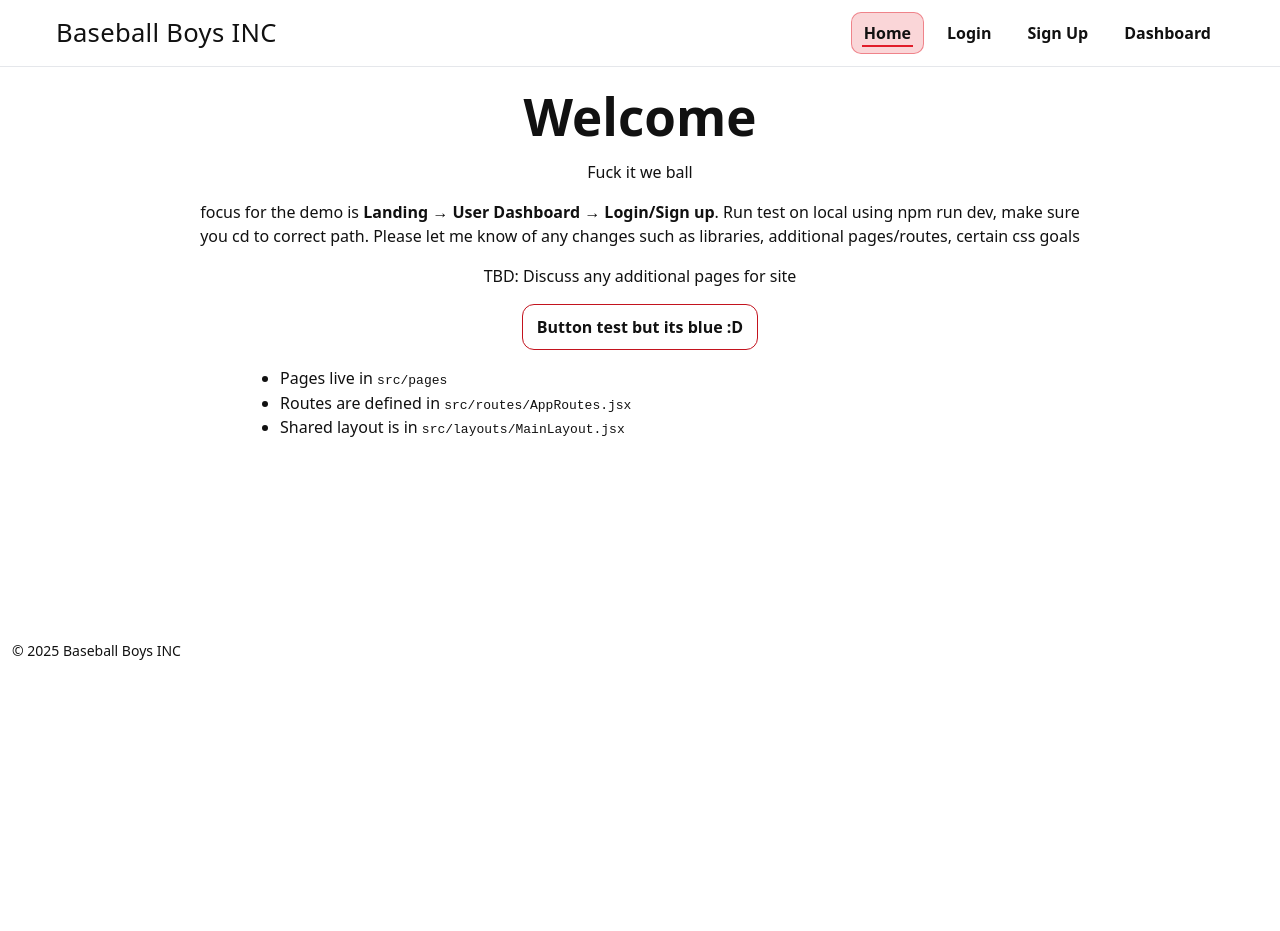
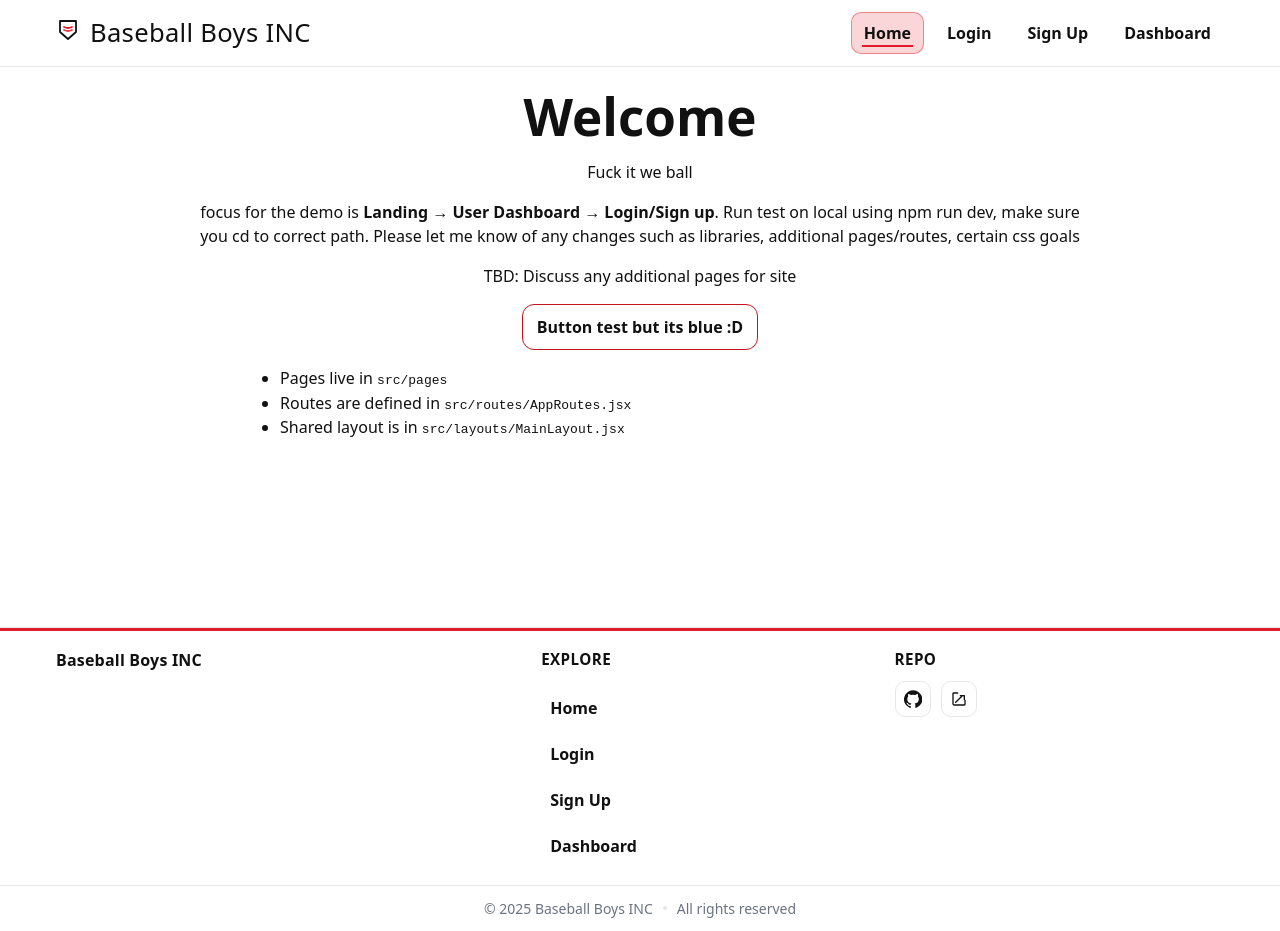
Before and after one commit to ManhasHimanshu/CapstoneGroup3, a React (Vite) app: page / in a window 1280 px wide. Before the commit the page ends 800 px from the top, so only its background shows below. Built offline with nearby package versions, Linux system fonts and the light colour scheme; the HTML template or start-up script is replaced by a standard one.

Commit message:
Component changes

```diff
--- a/src/components/Footer.jsx
+++ b/src/components/Footer.jsx
@@ -1,9 +1,121 @@
-import React from 'react';
+import React, { useEffect, useState } from 'react';
+import { Link } from 'react-router-dom';
+import styles from '../styles/Footer.module.css';
+
+/* minimal inline icons (no deps) */
+const GitHub = () => (
+  <svg
+    className={styles.icon}
+    viewBox="0 0 24 24"
+    width="18"
+    height="18"
+    fill="currentColor"
+    aria-hidden="true"
+  >
+    <path d="M12 .5a12 12 0 0 0-3.79 23.4c.6.11.82-.26.82-.58v-2.04c-3.34.73-4.04-1.61-4.04-1.61-.55-1.41-1.35-1.79-1.35-1.79-1.1-.75.08-.73.08-.73 1.22.09 1.86 1.26 1.86 1.26 1.08 1.85 2.84 1.32 3.53 1 .11-.8.42-1.32.77-1.63-2.66-.3-5.46-1.33-5.46-5.93 0-1.31.47-2.38 1.24-3.22-.13-.3-.54-1.52.12-3.16 0 0 1-.32 3.3 1.23a11.5 11.5 0 0 1 6 0c2.3-1.55 3.29-1.23 3.29-1.23.67 1.64.26 2.86.13 3.16.78.84 1.24 1.91 1.24 3.22 0 4.61-2.8 5.62-5.47 5.92.43.38.82 1.12.82 2.26v3.35c0 .32.22.7.83.58A12 12 0 0 0 12 .5Z" />
+  </svg>
+);
+const LinkOut = () => (
+  <svg
+    className={styles.icon}
+    viewBox="0 0 24 24"
+    width="16"
+    height="16"
+    fill="none"
+    stroke="currentColor"
+    strokeWidth="2"
+    strokeLinecap="round"
+    strokeLinejoin="round"
+    aria-hidden="true"
+  >
+    <path d="M7 17l10-10M14 7h6v6" />
+    <path d="M21 14v6a1 1 0 0 1-1 1H5a2 2 0 0 1-2-2V4a1 1 0 0 1 1-1h6" />
+  </svg>
+);
+
+/* floating back-to-top */
+function BackToTop() {
+  const [show, setShow] = useState(false);
+  useEffect(() => {
+    const onScroll = () => setShow(window.scrollY > 400);
+    onScroll();
+    window.addEventListener('scroll', onScroll, { passive: true });
+    return () => window.removeEventListener('scroll', onScroll);
+  }, []);
+  return (
+    <button
+      className={`${styles.backTop} ${show ? styles.backTopShow : ''}`}
+      aria-label="Back to top"
+      onClick={() => window.scrollTo({ top: 0, behavior: 'smooth' })}
+      title="Back to top"
+    >
+      ↑
+    </button>
+  );
+}
 
 export default function Footer() {
+  const year = new Date().getFullYear();
+
   return (
-    <footer style={{ borderTop: '1px solid #ffffffff', padding: 12, fontSize: 14 }}>
-      © {new Date().getFullYear()} Baseball Boys INC
-    </footer>
+    <>
+      <footer className={styles.footer} aria-labelledby="footer-heading">
+        <div className={styles.inner}>
+          <div className={styles.group}>
+            <Link to="/" className={styles.brand}>
+              Baseball Boys INC
+            </Link>
+          </div>
+
+          <nav className={`${styles.group} ${styles.links}`} aria-label="Site links">
+            <h4 id="footer-heading">Explore</h4>
+            <Link to="/" className={styles.link}>
+              Home
+            </Link>
+            <Link to="/login" className={styles.link}>
+              Login
+            </Link>
+            <Link to="/signup" className={styles.link}>
+              Sign Up
+            </Link>
+            <Link to="/dashboard" className={styles.link}>
+              Dashboard
+            </Link>
+          </nav>
+
+          <div className={styles.group} aria-label="Social links">
+            <h4>Repo</h4>
+            <div className={styles.social}>
+              <a
+                className={styles.iconBtn}
+                href="https://github.com/ManhasHimanshu/CapstoneGroup3"
+                target="_blank"
+                rel="noreferrer"
+                aria-label="GitHub repository"
+              >
+                <GitHub />
+              </a>
+              <a
+                className={styles.iconBtn}
+                href="https://github.com/ManhasHimanshu/CapstoneGroup3/tree/Website"
+                target="_blank"
+                rel="noreferrer"
+                aria-label="Open Website branch"
+              >
+                <LinkOut />
+              </a>
+            </div>
+          </div>
+        </div>
+
+        <div className={styles.bottom}>
+          <span>© {year} Baseball Boys INC</span>
+          <span className={styles.dot} />
+          <span>All rights reserved</span>
+        </div>
+      </footer>
+
+      <BackToTop />
+    </>
   );
 }
--- a/src/components/Navbar.jsx
+++ b/src/components/Navbar.jsx
@@ -1,20 +1,35 @@
-import React, { useState } from 'react';
-import { Link, NavLink } from 'react-router-dom';
-import styles from '../styles/Navbar.module.css'; // module import
+import React, { useEffect, useState } from 'react';
+import { Link, NavLink, useLocation } from 'react-router-dom';
+import styles from '../styles/Navbar.module.css';
+import HomePlateLogo from './icons/HomePlateLogo.jsx';
 
 export default function Navbar() {
   const [open, setOpen] = useState(false);
+  const [scrolled, setScrolled] = useState(false);
+  const location = useLocation();
+
+  useEffect(() => setOpen(false), [location.pathname]);
+  useEffect(() => {
+    const onScroll = () => setScrolled(window.scrollY > 4);
+    onScroll();
+    window.addEventListener('scroll', onScroll, { passive: true });
+    return () => window.removeEventListener('scroll', onScroll);
+  }, []);
+
   const linkClass = ({ isActive }) => `${styles.link} ${isActive ? styles.active : ''}`;
 
   return (
-    <header className={styles.navbar}>
+    <header className={`${styles.navbar} ${scrolled ? styles.scrolled : ''}`}>
       <div className={styles.inner}>
         <Link to="/" className={styles.brand}>
+          <span className={styles.brandIcon}>
+            <HomePlateLogo />
+          </span>
           Baseball Boys INC
         </Link>
 
         <button
-          className={styles.menuBtn}
+          className={`${styles.menuBtn} ${open ? styles.btnOpen : ''}`}
           aria-expanded={open}
           aria-controls="primary-navigation"
           aria-label="Toggle navigation"
@@ -23,12 +38,8 @@ export default function Navbar() {
           <span className={styles.menuIcon} aria-hidden="true" />
         </button>
 
-        <nav
-          id="primary-navigation"
-          className={`${styles.links} ${open ? styles.open : ''}`}
-          onClick={() => setOpen(false)}
-        >
-          <NavLink to="/" end className={linkClass}>
+        <nav id="primary-navigation" className={`${styles.links} ${open ? styles.open : ''}`}>
+          <NavLink end to="/" className={linkClass}>
             Home
           </NavLink>
           <NavLink to="/login" className={linkClass}>
--- /dev/null
+++ b/src/components/icons/HomePlateLogo.jsx
@@ -0,0 +1,30 @@
+export default function HomePlateLogo({ size = 24, stroke = 'currentColor', strokeWidth = 1.8 }) {
+  return (
+    <svg width={size} height={size} viewBox="0 0 24 24" role="img" aria-label="Home plate logo">
+      {/* Home plate outline */}
+      <path
+        d="M4 3h16v11l-8 7-8-7V3z"
+        fill="none"
+        stroke={stroke}
+        strokeWidth={strokeWidth}
+        strokeLinejoin="round"
+      />
+      {/* Subtle stitch-inspired arcs (abstract, not emoji-like) */}
+      <path
+        d="M8 9c2.2 1.1 5.8 1.1 8 0"
+        fill="none"
+        stroke="var(--primary)"
+        strokeWidth={strokeWidth}
+        strokeLinecap="round"
+      />
+      <path
+        d="M8 12c2.2 1.1 5.8 1.1 8 0"
+        fill="none"
+        stroke="var(--primary)"
+        strokeWidth={strokeWidth}
+        strokeLinecap="round"
+        opacity=".85"
+      />
+    </svg>
+  );
+}
--- /dev/null
+++ b/src/styles/Footer.module.css
@@ -0,0 +1,152 @@
+.footer {
+  /* full-bleed */
+  width: 100vw;
+  margin-left: calc(50% - 50vw);
+  margin-right: calc(50% - 50vw);
+
+  background: var(--surface);
+  color: var(--fg);
+  border-top: 1px solid var(--border);
+  position: relative;
+}
+
+/* slim red accent at the very top */
+.footer::before {
+  content: '';
+  position: absolute;
+  inset: 0 0 auto 0;
+  height: 3px;
+  background: var(--primary);
+}
+
+.inner {
+  max-width: 1200px;
+  margin: 0 auto;
+  padding: 20px 16px;
+
+  display: grid;
+  grid-template-columns: 1.4fr 1fr 1fr;
+  gap: 24px;
+}
+
+.brand {
+  font-weight: 800;
+  letter-spacing: 0.2px;
+  text-decoration: none;
+  color: var(--fg);
+}
+.tagline {
+  margin-top: 6px;
+  color: var(--muted);
+  font-size: 0.95rem;
+}
+
+.group h4 {
+  margin: 0 0 10px;
+  font-size: 0.95rem;
+  font-weight: 800;
+  letter-spacing: 0.4px;
+  text-transform: uppercase;
+  color: var(--fg);
+}
+
+.links {
+  display: grid;
+  gap: 8px;
+}
+.link {
+  color: var(--fg);
+  text-decoration: none;
+  font-weight: 600;
+  border: 1px solid transparent;
+  border-radius: 10px;
+  padding: 6px 8px;
+  transition:
+    background 0.15s ease,
+    border-color 0.15s ease;
+}
+.link:hover {
+  background: rgba(225, 29, 42, 0.1);
+  border-color: rgba(225, 29, 42, 0.35);
+}
+
+.social {
+  display: flex;
+  gap: 10px;
+}
+.iconBtn {
+  display: inline-flex;
+  align-items: center;
+  justify-content: center;
+  width: 36px;
+  height: 36px;
+  border-radius: 10px;
+  border: 1px solid var(--border);
+  color: var(--fg);
+  text-decoration: none;
+  transition:
+    background 0.15s ease,
+    border-color 0.15s ease,
+    transform 0.05s ease;
+}
+.iconBtn:hover {
+  background: var(--primary);
+  border-color: var(--primary);
+  color: #fff;
+}
+.icon {
+  display: block;
+}
+
+.bottom {
+  border-top: 1px solid var(--border);
+  color: var(--muted);
+  font-size: 14px;
+  padding: 12px 16px;
+
+  display: flex;
+  align-items: center;
+  justify-content: center;
+  gap: 10px;
+}
+.dot {
+  width: 4px;
+  height: 4px;
+  border-radius: 50%;
+  background: var(--border);
+}
+
+/* Back-to-top button (appears after scroll) */
+.backTop {
+  position: fixed;
+  right: 16px;
+  bottom: 16px;
+  z-index: 30;
+  display: none;
+  width: 42px;
+  height: 42px;
+  border-radius: 999px;
+  border: 1px solid var(--primary-600);
+  background: var(--primary);
+  color: #fff;
+  align-items: center;
+  justify-content: center;
+  box-shadow: 0 8px 30px rgba(0, 0, 0, 0.25);
+  cursor: pointer;
+}
+.backTopShow {
+  display: inline-flex;
+}
+.backTop:hover {
+  background: var(--primary-600);
+}
+
+/* Responsive */
+@media (max-width: 900px) {
+  .inner {
+    grid-template-columns: 1fr;
+  }
+  .social {
+    margin-top: 4px;
+  }
+}
```
Also changed, not shown: src/components/icons/BaseballIcon.jsx (added, +59 -0 lines).
